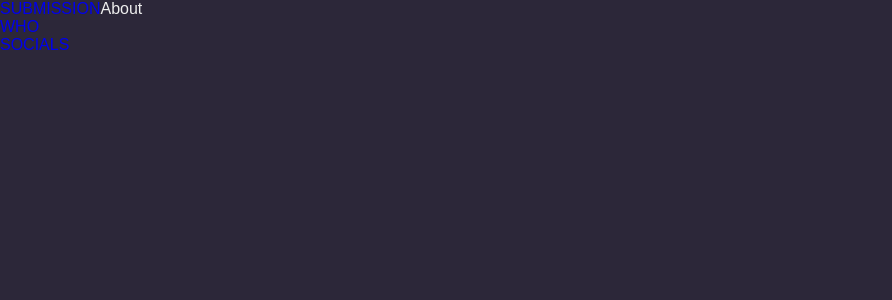
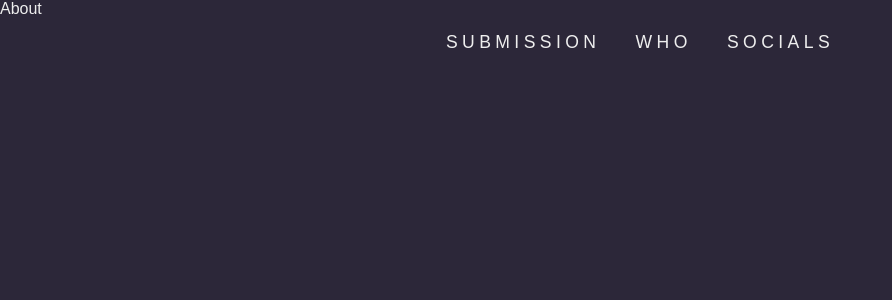
Before and after one commit to ChainArts/yeahmap-homepage, a React (Create React App) app: page /who in a window 1280 px wide. Shown: the top 300 px of the page, without its empty margins (0-892 px from the left). Built offline with nearby package versions, Linux system fonts and the light colour scheme.

Commit message:
added menu

```diff
--- a/public/index.html
+++ b/public/index.html
@@ -9,7 +9,6 @@
     <title>YEAHMAP | Content Creator</title>
   </head>
   <body>
-    <noscript>You need to enable JavaScript to run this app.</noscript>
     <div id="root"></div>
   </body>
 </html>
--- a/src/App.css
+++ b/src/App.css
@@ -15,18 +15,10 @@ ul {
     list-style: none;
   }
 
-html {
-    height: 100vh;
-    width: 100vw;
-    color: #eeeeee;
-  }
-
 body {
     top: 0;
     left: 0;
-    height: 100%;
-    width: 100vw;
-    max-width: 100%;
+    color: #eeeeee;
     background-color: #2c2739;
     text-rendering: optimizeLegibility;
   }
@@ -36,3 +28,52 @@ body {
     height: 100vh;
     overflow: hidden;
 }
+
+.app-desktop-menu{
+    z-index: 2;
+    display: inline-flex;
+    position: absolute;
+    justify-content: center;
+    width: 100vw;
+}
+
+.menu{
+    display: inline-flex;
+    text-align: center;
+    padding: 2rem 0 6px 0;
+}
+
+.menu li a{
+    position: relative;
+    letter-spacing: .25em;
+    margin: 0 1em;
+    display: block;
+    color: #eee;
+    font-size: 1.1rem;
+}
+
+.menu li a::before{
+    content:"";
+    position: absolute;
+    top: 104%;
+    width: 100%;
+    opacity: 0;
+    height: 3px;
+    transform: scaleX(0);
+    background: #00b7ff;
+    transition: all .2s cubic-bezier(0, 0.55, 0.45, 1);
+}
+
+.menu li a:hover::before{
+    transform: scaleX(1);
+    opacity: 1;
+}
+
+ li .current-page-item a::before{
+    content:"";
+    position: absolute;
+    top: 105%;
+    width: 80%;
+    height: 3px;
+    background: #00b7ff;
+}
--- a/src/components/about.js
+++ b/src/components/about.js
@@ -1,7 +1,7 @@
 import React from 'react';
 const About = () => {
     return(
-        <div>About</div>
+        <span>About</span>
     )
 }
 
--- a/src/components/navbar.js
+++ b/src/components/navbar.js
@@ -3,17 +3,11 @@ import { NavLink } from 'react-router-dom';
 
 const Navbar = () => {
     return(
-        <nav className="main-nav">
-            <ul className="menu-list">
-                <NavLink to="/submit" exact activeClassName="current-page-item">
-                    <li>SUBMISSION</li>
-                </NavLink>
-                <NavLink to="/who" activeClassName="">
-                    <li>WHO</li>
-                </NavLink>
-                <NavLink to="/socials" activeClassName="">
-                    <li>SOCIALS</li>
-                </NavLink>
+        <nav className="app-desktop-menu">
+            <ul className="menu">
+                <li><NavLink to="/submit" activeClassName="current-page-item">SUBMISSION</NavLink></li>
+                <li><NavLink to="/who" activeClassName="current-page-item">WHO</NavLink></li>
+                <li><NavLink to="/socials" activeClassName="current-page-item">SOCIALS</NavLink></li>
             </ul>
         </nav>
     )
```
